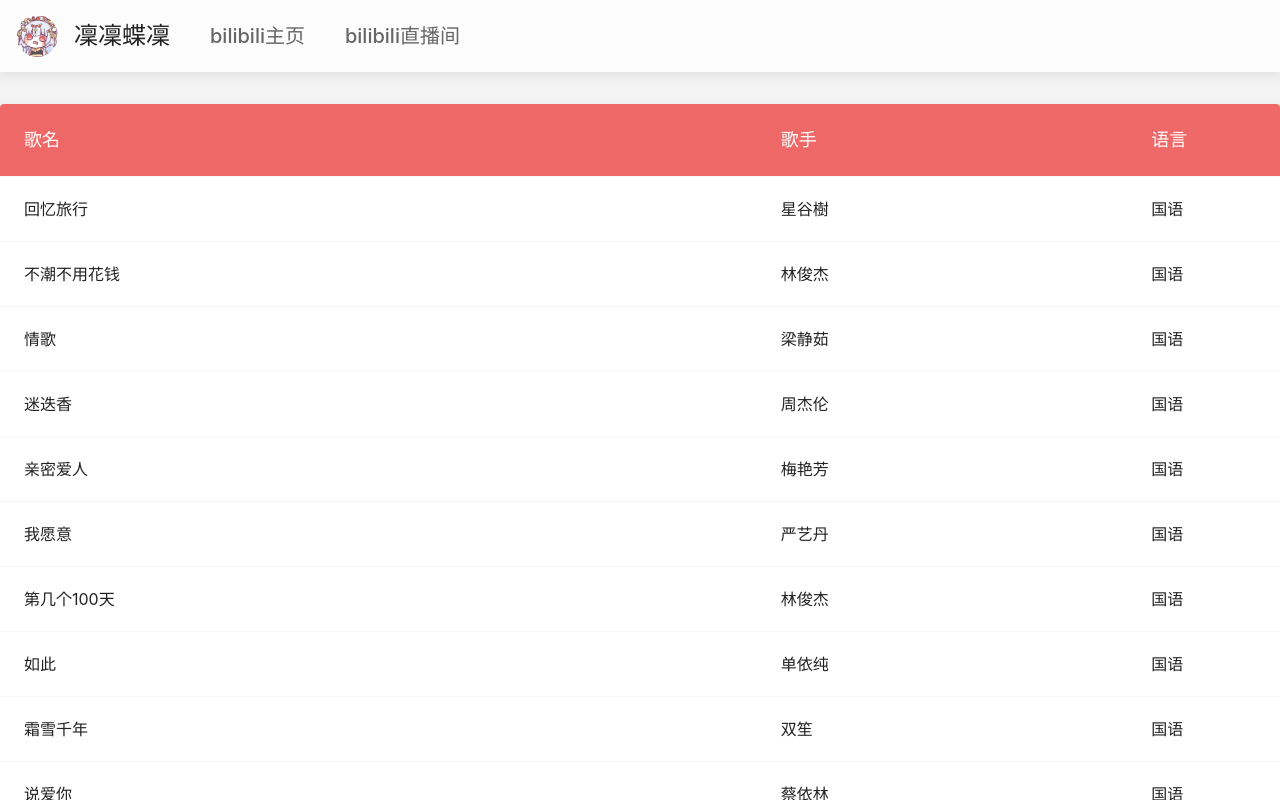
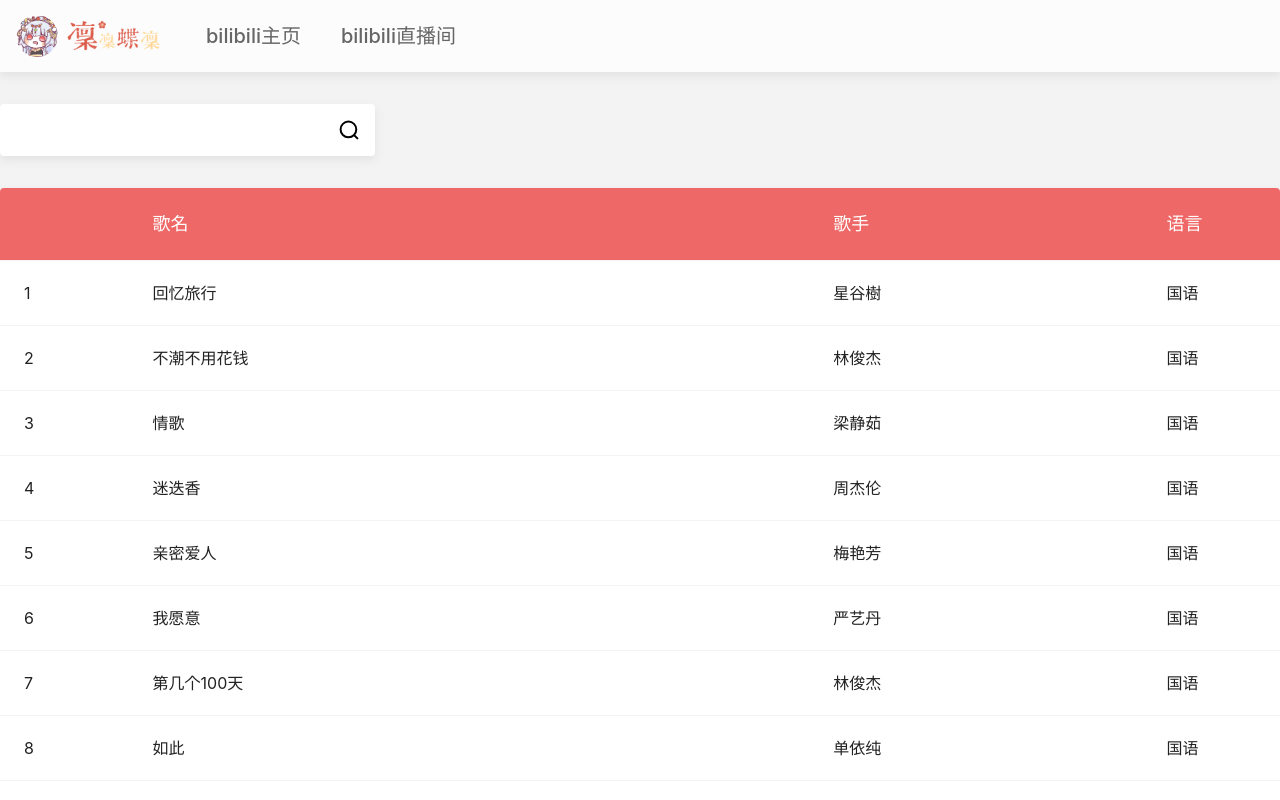
Before and after one commit to pimadoka/00d0-songlist, a React (Vite) app: page / in a window 1280 px wide. Built offline with nearby package versions, Linux system fonts and the light colour scheme.

Commit message:
feat: 搜索

```diff
--- a/src/App.tsx
+++ b/src/App.tsx
@@ -2,7 +2,10 @@ import { css } from '@emotion/css';
 import { CommonStyles } from './common/styles';
 import { Header } from './Header';
 import { SongList } from './SongList';
+import { Search } from './Search';
 import { px2rem } from './utils';
+import { songList } from './data/songList';
+import { useState } from 'react';
 
 const ContentWidth = 1280;
 
@@ -15,14 +18,32 @@ const MainStyle = css({
 const ContentStyle = css`
   max-width: ${px2rem(ContentWidth)};
   margin: 0 auto;
+  padding-bottom: ${px2rem(60)};
+`;
+const ActionBarStyle = css`
+  margin-top: ${px2rem(32)};
 `;
 
 function App() {
+  const [filterSongList, setFilterSongList] = useState(songList);
+
+  const onSearch = (searchStr: string) => {
+    setFilterSongList(
+      songList.filter(item => {
+        const reg = new RegExp(searchStr);
+        return reg.test(item.song) || reg.test(item.singer) || reg.test(item.lang);
+      })
+    );
+  }
+
   return (
     <main className={MainStyle}>
       <Header />
       <section className={ContentStyle}>
-        <SongList />
+        <div className={ActionBarStyle}>
+          <Search onSearch={onSearch} />
+        </div>
+        <SongList list={filterSongList} />
       </section>
     </main>
   );
--- a/src/Header.style.ts
+++ b/src/Header.style.ts
@@ -41,6 +41,7 @@ export namespace Styles {
       display: flex;
       align-items: center;
       cursor: pointer;
+      transition: all 0.15s ease-in-out;
     }
     a:hover {
       color: ${CommonStyles.Colors.primary};
@@ -49,8 +50,12 @@ export namespace Styles {
   export const TitleIcon = css`
     width: ${px2rem(42)};
     height: ${px2rem(42)};
-    margin-right: ${px2rem(16)};
+    margin-right: ${px2rem(4)};
     border-radius: 50%;
+  `;
+  export const TitleTextImage = css`
+    width: ${px2rem(104)};
+    height: ${px2rem(40)};
   `;
 
   export const NavList = css`
@@ -68,6 +73,7 @@ export namespace Styles {
       display: flex;
       align-items: center;
       cursor: pointer;
+      transition: all 0.15s ease-in-out;
     }
     a:hover {
       color: ${CommonStyles.Colors.primary};
--- a/src/Header.tsx
+++ b/src/Header.tsx
@@ -1,6 +1,7 @@
 import React from 'react';
 import { Styles } from './Header.style';
 import AvatarImg from './assets/imgs/avatar-1.jpg';
+import TitleImg from './assets/imgs/title.png';
 
 const titleText = '凜凜蝶凜';
 const navList = [
@@ -63,7 +64,12 @@ export const Header: React.FC = () => {
       <div className={Styles.HeaderContent}>
 
         <div className={Styles.HeaderSide}>
-          <Title icon={AvatarImg} content={titleText} />
+          <Title
+            icon={AvatarImg}
+            content={
+              <img className={Styles.TitleTextImage} src={TitleImg} />
+            }
+          />
           <NavList list={navList.map(item => ({ ...item, content: item.label }))} />
         </div>
 
--- /dev/null
+++ b/src/Search.style.ts
@@ -0,0 +1,36 @@
+import { css } from '@emotion/css';
+import { CommonStyles } from './common/styles';
+import { px2rem } from './utils';
+
+export namespace Styles {
+  export const SearchCard = css`
+    background: ${CommonStyles.Colors.bg.secondary};
+    box-shadow: ${CommonStyles.Shadows.common};
+    border-radius: ${px2rem(4)};
+    width: ${px2rem(375)};
+    height: ${px2rem(52)};
+    display: flex;
+  `;
+  export const SearchInput = css`
+    outline: 0;
+    border: 0;
+    height: 100%;
+    flex: 1;
+    background: transparent;
+    padding: 0 ${px2rem(16)};
+    font-size: ${px2rem(16)};
+    color: ${CommonStyles.Colors.fg.primary};
+  `;
+  export const SearchButton = css`
+    width: ${px2rem(52)};
+    height: ${px2rem(52)};
+    display: flex;
+    align-items: center;
+    justify-content: center;
+  `;
+  export const SearchIcon = css`
+    width: ${px2rem(24)};
+    height: ${px2rem(24)};
+    color: ${CommonStyles.Colors.fg.primary};
+  `;
+}
--- /dev/null
+++ b/src/Search.tsx
@@ -0,0 +1,27 @@
+import React, { useState } from 'react';
+import { Styles } from './Search.style';
+import SearchIcon from './assets/icon/search.svg';
+
+export const Search = React.memo<{
+  onSearch: (text: string) => void;
+}>(({ onSearch }) => {
+  const [searchStr, setSearchStr] = useState('');
+
+  return (
+    <div className={Styles.SearchCard}>
+      <input
+        className={Styles.SearchInput}
+        value={searchStr}
+        onChange={(e) => setSearchStr(e.target.value)}
+        onKeyDown={(e) => {
+          if (e.key === 'Enter') {
+            onSearch(searchStr);
+          }
+        }}
+      />
+      <button className={Styles.SearchButton} onClick={() => onSearch(searchStr)}>
+        <img className={Styles.SearchIcon} src={SearchIcon} />
+      </button>
+    </div>
+  );
+});
--- a/src/SongList.style.ts
+++ b/src/SongList.style.ts
@@ -1,5 +1,5 @@
 import { css } from '@emotion/css';
-import { opacify, lighten, transparentize } from 'polished';
+import { transparentize } from 'polished';
 import { CommonStyles } from './common/styles';
 import { px2rem } from './utils';
 
@@ -26,6 +26,7 @@ export namespace Styles {
   `;
   export const BodyRow = css`
     border-top: 1px solid ${CommonStyles.Colors.border.level1};
+    transition: all 0.3s ease-in-out;
     &:hover {
       background: ${transparentize(0.75, CommonStyles.Colors.primary)};
     }
--- a/src/SongList.tsx
+++ b/src/SongList.tsx
@@ -1,20 +1,35 @@
-import React from 'react';
-import { songList } from './data/songList';
+import React, { useState } from 'react';
 import { Styles } from './SongList.style';
+import SearchIcon from './assets/icon/search.svg';
 
-export const SongList = React.memo(() => {
+interface SongDef {
+  id: number;
+  song: string;
+  singer: string;
+  lang: string;
+}
+
+interface SongListProps {
+  list: SongDef[];
+}
+
+export const SongList = React.memo<SongListProps>(({
+  list = [],
+}) => {
   return (
     <table className={Styles.Table}>
       <thead>
         <tr className={Styles.HeaderRow}>
+          <th className={Styles.HeaderCell}></th>
           <th className={Styles.HeaderCell}>歌名</th>
           <th className={Styles.HeaderCell}>歌手</th>
           <th className={Styles.HeaderCell}>语言</th>
         </tr>
       </thead>
       <tbody>
-        {songList.map(item => (
+        {list.map((item, i) => (
           <tr key={item.id} className={Styles.BodyRow}>
+            <td className={Styles.BodyCell}>{i + 1}</td>
             <td className={Styles.BodyCell}>{item.song}</td>
             <td className={Styles.BodyCell}>{item.singer}</td>
             <td className={Styles.BodyCell}>{item.lang}</td>
--- a/src/index.css
+++ b/src/index.css
@@ -13,6 +13,10 @@
   -webkit-font-smoothing: antialiased;
   -moz-osx-font-smoothing: grayscale;
   -webkit-text-size-adjust: 100%;
+}
+
+div {
+  box-sizing: border-box;
 }
 
 a {
@@ -46,33 +50,23 @@ table {
 }
 
 button {
-  border-radius: 8px;
-  border: 1px solid transparent;
-  padding: 0.6em 1.2em;
-  font-size: 1em;
-  font-weight: 500;
-  font-family: inherit;
-  background-color: #1a1a1a;
+  background: transparent;
+  border: 0;
+  padding: 0;
   cursor: pointer;
-  transition: border-color 0.25s;
 }
 button:hover {
-  border-color: #646cff;
 }
 button:focus,
 button:focus-visible {
-  outline: 4px auto -webkit-focus-ring-color;
+
 }
 
 @media (prefers-color-scheme: light) {
   :root {
-    color: #213547;
-    background-color: #ffffff;
   }
   a:hover {
-    color: #747bff;
   }
   button {
-    background-color: #f9f9f9;
   }
 }
```
Also changed, not shown: src/assets/icon/search.svg (added), src/assets/imgs/title.png (added).
